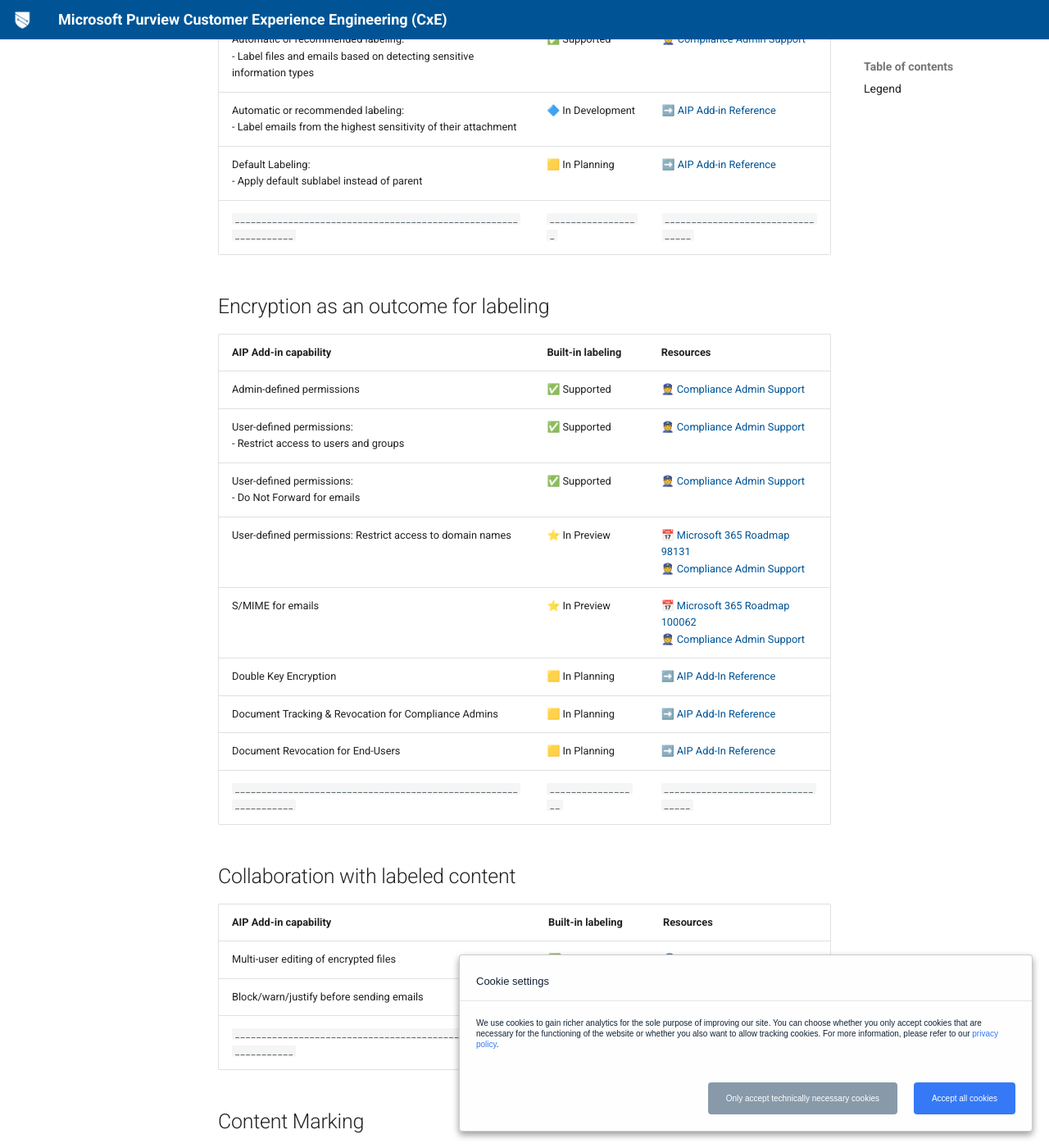
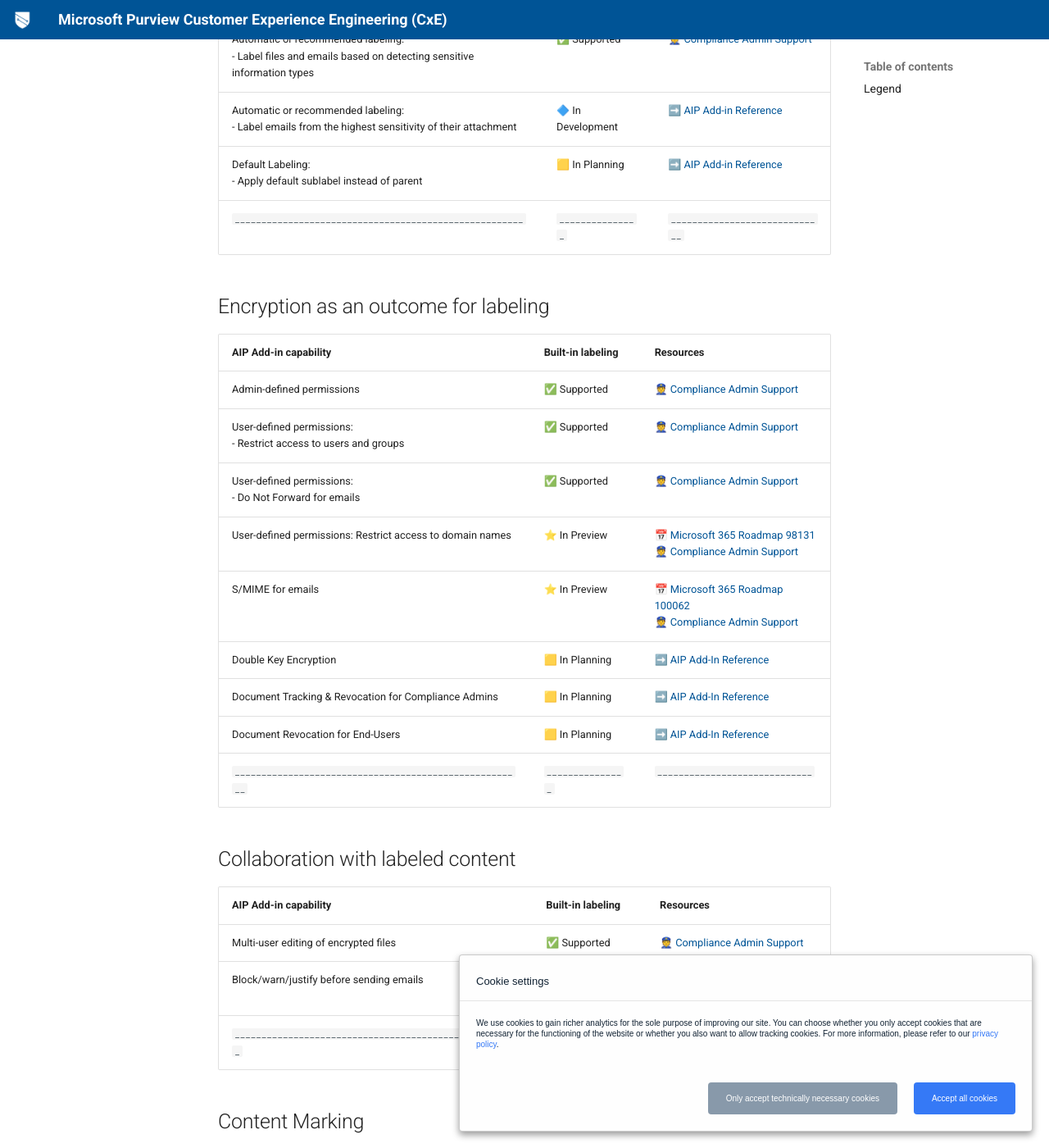
Before and after one commit to microsoft/ComplianceCxE, an MkDocs documentation site: the page built from docs/playbooks/AIP2MIP/CompareAIP2MIP.md, in a window 1280 px wide and 1400 px high, scrolled down 2749 px. Shown: the whole window at 82% size. Built offline with MkDocs 1.6.1 and Material for MkDocs 9.7.7, drawn with Linux system fonts in a browser that asks for light colours; some of the changed text lies outside the part shown.

```diff
--- a/docs/playbooks/AIP2MIP/CompareAIP2MIP.md
+++ b/docs/playbooks/AIP2MIP/CompareAIP2MIP.md
@@ -26,7 +26,7 @@ Review the list of scenarios and their availability in built-in labeling below.
 | Labeling for legacy Office files in Microsoft Office 97-2003 format (e.g. doc) | 🟣 AIP PowerShell | [➡️ Learn more](https://learn.microsoft.com/en-us/microsoft-365/compliance/sensitivity-labels-office-apps?view=o365-worldwide#office-file-types-supported)  |
 | Labeling for non-Office files from Office apps (e.g. csv)| 🟣 AIP PowerShell | [➡️ Learn more](https://learn.microsoft.com/en-us/microsoft-365/compliance/sensitivity-labels-office-apps?view=o365-worldwide#office-file-types-supported)  |
 | Support for labeling using Office perpetual | ⚫ Not Planned | [➡️ Learn more](https://learn.microsoft.com/en-us/microsoft-365/compliance/sensitivity-labels-office-apps#labeling-client-for-desktop-apps) |
-| `________________________________________________________________` | `_________________` | `_________________________________` |
+| `______________________________________________________` | `_______________` | `_____________________________` |
 
 
 ## Labeling User Experience
@@ -37,7 +37,7 @@ Review the list of scenarios and their availability in built-in labeling below.
 | Multilanguage label names and descriptions | ✅ Supported | [👮 Compliance Admin Support](https://learn.microsoft.com/en-us/microsoft-365/compliance/create-sensitivity-labels) |
 | Sensitivity bar | ⭐ In Preview | [📅 Microsoft 365 Roadmap 88517](https://www.microsoft.com/en-us/microsoft-365/roadmap?filters=&searchterms=88517)<br>[📣 Office Insiders Blog](https://insider.office.com/en-us/blog/sensitivity-bar-in-office-for-windows) <br>[👮 Compliance Admin Support](https://learn.microsoft.com/en-us/microsoft-365/compliance/sensitivity-labels-office-apps?view=o365-worldwide#sensitivity-bar)<br>[🧑‍💻 End-User Support](https://support.microsoft.com/en-us/office/apply-sensitivity-labels-to-your-files-and-email-in-office-2f96e7cd-d5a4-403b-8bd7-4cc636bae0f9) |
 | Label Colors | ⭐ In Preview | [📅 Microsoft 365 Roadmap 93217](https://www.microsoft.com/en-us/microsoft-365/roadmap?filters=&searchterms=93217) |
-| `________________________________________________________________` | `_________________` | `_________________________________` |
+| `______________________________________________________` | `_______________` | `_____________________________` |
 
 ## Labeling Enforcement
 
@@ -48,7 +48,7 @@ Review the list of scenarios and their availability in built-in labeling below.
 | Mandatory labeling:<br>- Separate setting for email | ✅ Supported | [👮 Compliance Admin Support](https://learn.microsoft.com/en-us/microsoft-365/compliance/sensitivity-labels-office-apps?view=o365-worldwide#outlook-specific-options-for-default-label-and-mandatory-labeling) |
 | Downgrade Justification | ✅ Supported | [👮 Compliance Admin Support](https://learn.microsoft.com/en-us/microsoft-365/compliance/sensitivity-labels?view=o365-worldwide#what-label-policies-can-do)<br>[🧑‍💻 End-User Support](https://support.microsoft.com/en-us/office/apply-sensitivity-labels-to-your-files-and-email-in-office-2f96e7cd-d5a4-403b-8bd7-4cc636bae0f9) |
 | Mandatory labeling:<br>- Postpone enforcement until save | 🟨 In Planning | [➡️ AIP Add-in Reference](https://learn.microsoft.com/en-us/azure/information-protection/rms-client/clientv2-admin-guide-customizations#remove-not-now-for-documents-when-you-use-mandatory-labeling) |
-| `________________________________________________________________` | `_________________` | `_________________________________` |
+| `______________________________________________________` | `_______________` | `_____________________________` |
 
 
 ## Labeling Automation
@@ -60,7 +60,7 @@ Review the list of scenarios and their availability in built-in labeling below.
 | Automatic or recommended labeling:<br>- Label files and emails based on detecting sensitive information types | ✅ Supported | [👮 Compliance Admin Support](https://learn.microsoft.com/en-us/microsoft-365/compliance/apply-sensitivity-label-automatically?view=o365-worldwide) |
 | Automatic or recommended labeling:<br>- Label emails from the highest sensitivity of their attachment | 🔷 In Development | [➡️ AIP Add-in Reference](https://learn.microsoft.com/en-us/azure/information-protection/rms-client/clientv2-admin-guide-customizations#for-email-messages-with-attachments-apply-a-label-that-matches-the-highest-classification-of-those-attachments) |
 | Default Labeling:<br>- Apply default sublabel instead of parent | 🟨 In Planning | [➡️ AIP Add-in Reference](https://learn.microsoft.com/en-us/azure/information-protection/rms-client/clientv2-admin-guide-customizations#specify-a-default-sublabel-for-a-parent-label) |
-| `________________________________________________________________` | `_________________` | `_________________________________` |
+| `______________________________________________________` | `_______________` | `_____________________________` |
 
 
 ## Encryption as an outcome for labeling
@@ -75,7 +75,7 @@ Review the list of scenarios and their availability in built-in labeling below.
 | Double Key Encryption | 🟨 In Planning | [➡️ AIP Add-In Reference](https://learn.microsoft.com/en-us/microsoft-365/compliance/double-key-encryption-overview?view=o365-worldwide#can-i-use-double-key-encryption-with-microsoft-office-built-in-sensitivity-labeling) |
 | Document Tracking & Revocation for Compliance Admins | 🟨 In Planning | [➡️ AIP Add-In Reference](https://learn.microsoft.com/en-us/azure/information-protection/rms-client/track-and-revoke-admin) |
 | Document Revocation for End-Users | 🟨 In Planning | [➡️ AIP Add-In Reference](https://learn.microsoft.com/en-us/azure/information-protection/rms-client/revoke-access-user#revoke-access-from-microsoft-office-apps) |
-| `________________________________________________________________` | `_________________` | `_________________________________` |
+| `______________________________________________________` | `_______________` | `_____________________________` |
 
 ## Collaboration with labeled content
 
@@ -83,7 +83,7 @@ Review the list of scenarios and their availability in built-in labeling below.
 |:-----|:-----|:-----|
 | Multi-user editing of encrypted files | ✅ Supported | [👮 Compliance Admin Support](https://learn.microsoft.com/en-us/microsoft-365/compliance/sensitivity-labels-coauthoring) |
 | Block/warn/justify before sending emails | 🔷 In Development | [➡️ AIP Add-In Reference](https://learn.microsoft.com/en-us/azure/information-protection/rms-client/clientv2-admin-guide-customizations#implement-pop-up-messages-in-outlook-that-warn-justify-or-block-emails-being-sent) |
-| `________________________________________________________________` | `_________________` | `_________________________________` |
+| `______________________________________________________` | `_______________` | `_____________________________` |
 
 ## Content Marking
 
@@ -92,7 +92,7 @@ Review the list of scenarios and their availability in built-in labeling below.
 | Headers, footers, watermark | ✅ Supported | [👮 Compliance Admin Support](https://learn.microsoft.com/en-us/microsoft-365/compliance/sensitivity-labels?view=o365-worldwide#what-sensitivity-labels-can-do) |
 | Dynamic markings | ✅ Supported | [👮 Compliance Admin Support](https://learn.microsoft.com/en-us/microsoft-365/compliance/sensitivity-labels-office-apps?view=o365-worldwide#dynamic-markings-with-variables) |
 | Per app visual marking | ✅ Supported | [👮 Compliance Admin Support](https://learn.microsoft.com/en-us/microsoft-365/compliance/sensitivity-labels-office-apps?view=o365-worldwide#setting-different-visual-markings-for-word-excel-powerpoint-and-outlook) |
-| `________________________________________________________________` | `_________________` | `_________________________________` |
+| `______________________________________________________` | `_______________` | `_____________________________` |
 
 ## Reporting and Auditing
 
@@ -101,7 +101,7 @@ Review the list of scenarios and their availability in built-in labeling below.
 | Labeling actions (e.g. FileSensitivityLabelApplied) | ✅ Supported | [👮 Compliance Admin Support](https://learn.microsoft.com/en-us/microsoft-365/compliance/search-the-audit-log-in-security-and-compliance?view=o365-worldwide#sensitivity-label-activities) |
 | Policy matches  | ✅ Supported | [👮 Compliance Admin Support](https://learn.microsoft.com/en-us/microsoft-365/compliance/search-the-audit-log-in-security-and-compliance?view=o365-worldwide#sensitivity-label-activities) |
 | Protection properties (e.g. ProtectionOwner, ProtectionType) | 🔷 In Development | [📅 Microsoft 365 Roadmap 98135](https://www.microsoft.com/en-us/microsoft-365/roadmap?filters=&searchterms=98135) |
-| `________________________________________________________________` | `_________________` | `_________________________________` |
+| `______________________________________________________` | `_______________` | `_____________________________` |
 
 
 ## Integrations with other labeling solutions
@@ -110,7 +110,7 @@ Review the list of scenarios and their availability in built-in labeling below.
 |:-----|:-----|:-----|
 | Label by custom properties | 🟣 AIP PowerShell | [➡️ AIP Addin-In Reference](https://learn.microsoft.com/en-us/azure/information-protection/rms-client/clientv2-admin-guide-customizations#migrate-labels-from-secure-islands-and-other-labeling-solutions) |
 | Remove external markings | 🟣 AIP PowerShell | [➡️ AIP Addin-In Reference](https://learn.microsoft.com/en-us/azure/information-protection/rms-client/clientv2-admin-guide-customizations#remove-headers-and-footers-from-other-labeling-solutions) |
-| `________________________________________________________________` | `_________________` | `_________________________________` |
+| `______________________________________________________` | `_______________` | `_____________________________` |
 
 # Azure Information Protection Add-In Advanced Settings
 
@@ -124,7 +124,7 @@ Review the list of scenarios and their availability in built-in labeling below.
 | `DefaultSubLabelId`         | 🟨 In Planning | [➡️ AIP Addin-In Reference](https://learn.microsoft.com/en-us/azure/information-protection/rms-client/clientv2-admin-guide-customizations#specify-a-default-sublabel-for-a-parent-label) |
 | `labelByCustomProperties`   | 🟣 AIP PowerShell | [➡️ AIP Addin-In Reference](https://learn.microsoft.com/en-us/azure/information-protection/rms-client/clientv2-admin-guide-customizations#migrate-labels-from-secure-islands-and-other-labeling-solutions) |
 | `customPropertiesByLabel`  | 🟣 AIP PowerShell | [➡️ AIP Addin-In Reference](https://learn.microsoft.com/en-us/azure/information-protection/rms-client/clientv2-admin-guide-customizations#apply-a-custom-property-when-a-label-is-applied) |
-| `________________________________________________________________` | `_________________` | `_________________________________` |
+| `______________________________________________________` | `_______________` | `_____________________________` |
 
 
 ## Label Policy Advanced Settings
@@ -164,7 +164,7 @@ Review the list of scenarios and their availability in built-in labeling below.
 | `EnableLabelByMailHeader`                                       | ⚫ Not Planned | [➡️ AIP Addin-In Reference](https://learn.microsoft.com/en-us/azure/information-protection/rms-client/clientv2-admin-guide-customizations#migrate-labels-from-secure-islands-and-other-labeling-solutions) |
 | `EnableLabelBySharePointProperties`                             | ⚫ Not Planned | [➡️ AIP Addin-In Reference](https://learn.microsoft.com/en-us/azure/information-protection/rms-client/clientv2-admin-guide-customizations#migrate-labels-from-secure-islands-and-other-labeling-solutions) |
 | `EnableOutlookDistributionListExpansion`                        | ⚫ Not Planned | [➡️ AIP Addin-In Reference](https://learn.microsoft.com/en-us/azure/information-protection/rms-client/clientv2-admin-guide-customizations#expand-outlook-distribution-lists-when-searching-for-email-recipients) |
-| `________________________________________________________________` | `_________________` | `_________________________________` |
+| `______________________________________________________` | `_______________` | `_____________________________` |
 
 
 [^1]: `HideBarByDefault` is not needed with built-in labeling because the sensitivity bar is always visible without being obtrusive to end-users.
```
